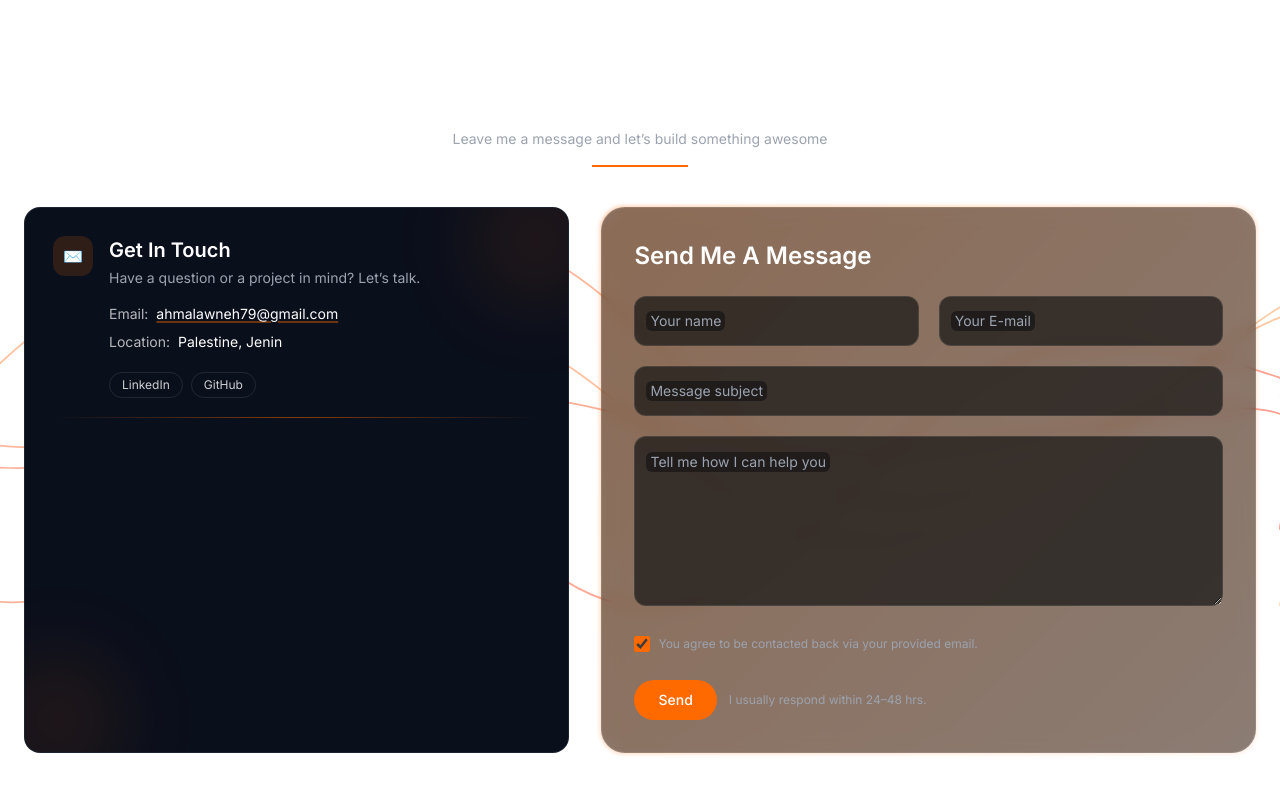
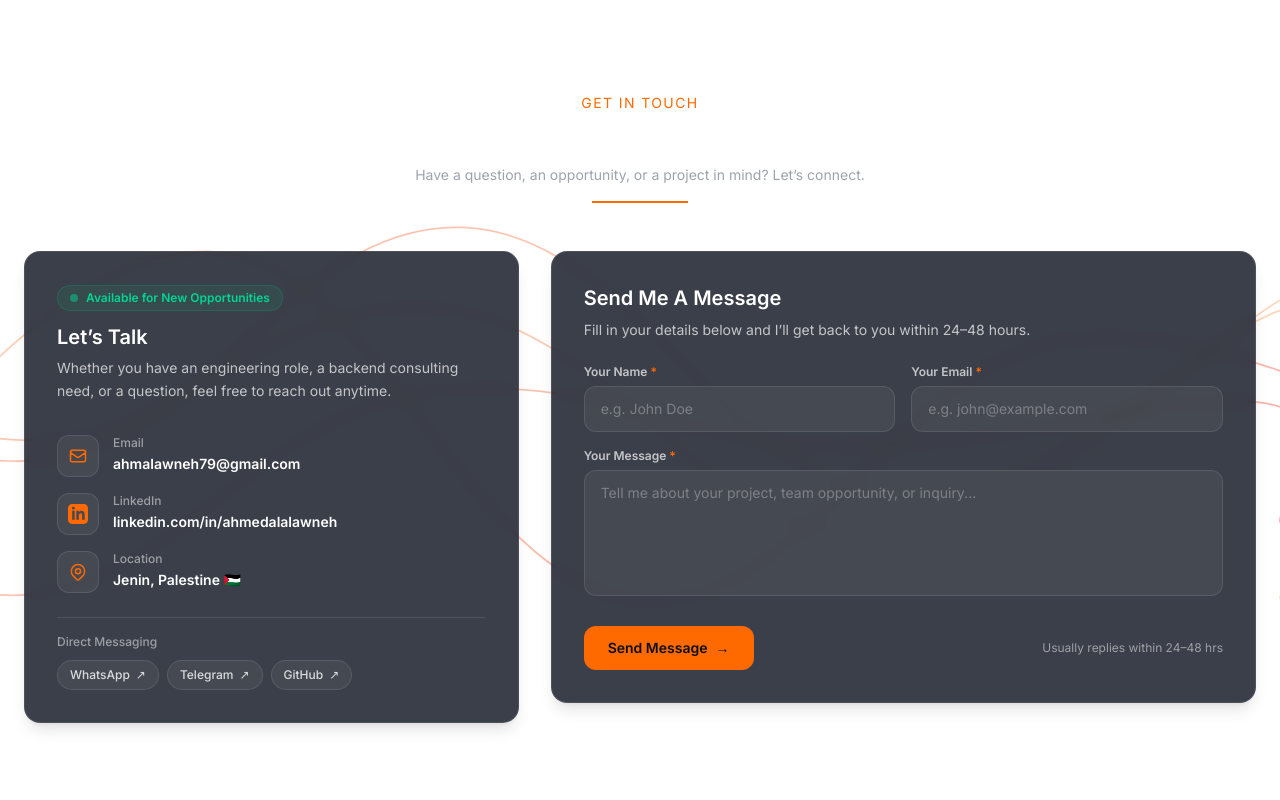
Before and after one commit to a7mad1112/personal-site, a React (Vite) app: page / in a window 1280 px wide. Shown: the part 9380-10180 px from the top of the page. Built offline with nearby package versions, Linux system fonts and the light colour scheme.

Commit message:
feat(contact): streamline 3-field form, modernize clean inputs, and refine contact layout

```diff
--- a/src/components/sections/Contact.jsx
+++ b/src/components/sections/Contact.jsx
@@ -2,9 +2,6 @@ import { useRef, useState } from "react";
 import emailjs from "@emailjs/browser";
 import Container from "../layout/Container.jsx";
 import SectionHeader from "../layout/SectionHeader.jsx";
-import Card from "../ui/Card.jsx";
-import Button from "../ui/Button.jsx";
-import GetInTouch from "./GetInTouch.jsx";
 import AnimatedSvgLines from "../ui/AnimatedSvgLines.jsx";
 
 const EMAILJS_SERVICE_ID = "service_pr9ll7d";
@@ -22,6 +19,7 @@ export default function Contact() {
     if (sending) return;
     setSending(true);
     setStatus(null);
+
     try {
       await emailjs.sendForm(
         EMAILJS_SERVICE_ID,
@@ -32,14 +30,14 @@ export default function Contact() {
 
       setStatus({
         type: "success",
-        msg: "Thanks! Your message has been sent.",
+        msg: "Thank you! Your message has been sent successfully. I'll get back to you shortly.",
       });
       formRef.current?.reset();
     } catch (err) {
       console.error(err);
       setStatus({
         type: "error",
-        msg: "Sorry, something went wrong. Please try again or email me directly.",
+        msg: "Sorry, something went wrong. Please try again or reach out directly via email.",
       });
     } finally {
       setSending(false);
@@ -50,69 +48,180 @@ export default function Contact() {
     <section
       id="contact"
       ref={sectionRef}
-      className="relative overflow-hidden py-20"
+      className="relative overflow-hidden py-24"
     >
-      <div
-        aria-hidden
-        className="pointer-events-none absolute inset-0 -z-10 opacity-40"
-      />
       <AnimatedSvgLines
         observeRef={sectionRef}
-        opacity={0.45}
+        opacity={0.35}
         duration={1500}
       />
 
       <Container>
         <SectionHeader
+          kicker="Get In Touch"
           title="Contact Me"
-          subtitle="Leave me a message and let’s build something awesome"
+          subtitle="Have a question, an opportunity, or a project in mind? Let’s connect."
         />
 
-        <div className="mt-10 grid gap-8 lg:grid-cols-[1fr_1.2fr]">
-          <Card className="relative overflow-hidden border border-[var(--border)] bg-[#0f0f0f]/80 p-6 lg:p-7 backdrop-blur">
-            <span className="pointer-events-none absolute -right-8 -top-8 h-32 w-32 rounded-full bg-[var(--accent)]/10 blur-2xl" />
-            <span className="pointer-events-none absolute -left-8 -bottom-8 h-32 w-32 rounded-full bg-[var(--accent)]/10 blur-2xl" />
-            <GetInTouch />
-          </Card>
+        <div className="mt-12 grid gap-8 lg:grid-cols-12 items-start">
+          {/* ── Left Column: Direct Contact Information ── */}
+          <div className="lg:col-span-5 rounded-2xl border border-white/10 bg-[var(--surface)]/80 backdrop-blur-sm p-6 sm:p-8 shadow-lg space-y-6">
+            <div>
+              <div className="inline-flex items-center gap-2 rounded-full bg-emerald-500/10 border border-emerald-500/20 px-3 py-1 text-xs font-semibold text-emerald-400 mb-3">
+                <span className="h-2 w-2 rounded-full bg-emerald-400 animate-pulse" />
+                Available for New Opportunities
+              </div>
+              <h3 className="text-xl font-bold text-white">Let’s Talk</h3>
+              <p className="mt-1.5 text-sm text-white/70 leading-relaxed">
+                Whether you have an engineering role, a backend consulting
+                need, or a question, feel free to reach out anytime.
+              </p>
+            </div>
 
-          <div className="relative">
-            <div className="pointer-events-none absolute -inset-[1px] rounded-3xl bg-[linear-gradient(135deg,rgba(255,106,0,.5),rgba(255,145,77,.25))] blur-[2px] opacity-70" />
-            <div className="relative rounded-3xl border border-white/10 bg-[#180c07]/50 p-6 backdrop-blur md:p-8">
-              <h3 className="mb-6 text-2xl font-semibold text-white">
+            {/* Direct Contact Links */}
+            <ul className="space-y-4 pt-2">
+              {/* Email */}
+              <li className="flex items-start gap-3.5">
+                <div className="shrink-0 p-2.5 rounded-xl bg-white/5 border border-white/10 text-[var(--accent)]">
+                  <svg
+                    className="w-5 h-5"
+                    fill="none"
+                    viewBox="0 0 24 24"
+                    stroke="currentColor"
+                  >
+                    <path
+                      strokeLinecap="round"
+                      strokeLinejoin="round"
+                      strokeWidth={1.8}
+                      d="M3 8l7.89 5.26a2 2 0 002.22 0L21 8M5 19h14a2 2 0 002-2V7a2 2 0 00-2-2H5a2 2 0 00-2 2v10a2 2 0 002 2z"
+                    />
+                  </svg>
+                </div>
+                <div className="min-w-0">
+                  <span className="block text-xs font-medium text-white/50">
+                    Email
+                  </span>
+                  <a
+                    href="mailto:ahmalawneh79@gmail.com"
+                    className="text-sm font-semibold text-white hover:text-[var(--accent)] transition-colors break-all"
+                  >
+                    ahmalawneh79@gmail.com
+                  </a>
+                </div>
+              </li>
+
+              {/* LinkedIn */}
+              <li className="flex items-start gap-3.5">
+                <div className="shrink-0 p-2.5 rounded-xl bg-white/5 border border-white/10 text-[var(--accent)]">
+                  <svg
+                    className="w-5 h-5"
+                    fill="currentColor"
+                    viewBox="0 0 24 24"
+                  >
+                    <path d="M19 0h-14c-2.761 0-5 2.239-5 5v14c0 2.761 2.239 5 5 5h14c2.762 0 5-2.239 5-5v-14c0-2.761-2.238-5-5-5zm-11 19h-3v-11h3v11zm-1.5-12.268c-.966 0-1.75-.79-1.75-1.764s.784-1.764 1.75-1.764 1.75.79 1.75 1.764-.783 1.764-1.75 1.764zm13.5 12.268h-3v-5.604c0-3.368-4-3.113-4 0v5.604h-3v-11h3v1.765c1.396-2.586 7-2.777 7 2.476v6.759z" />
+                  </svg>
+                </div>
+                <div className="min-w-0">
+                  <span className="block text-xs font-medium text-white/50">
+                    LinkedIn
+                  </span>
+                  <a
+                    href="https://www.linkedin.com/in/ahmedalalawneh/"
+                    target="_blank"
+                    rel="noopener noreferrer"
+                    className="text-sm font-semibold text-white hover:text-[var(--accent)] transition-colors"
+                  >
+                    linkedin.com/in/ahmedalalawneh
+                  </a>
+                </div>
+              </li>
+
+              {/* Location */}
+              <li className="flex items-start gap-3.5">
+                <div className="shrink-0 p-2.5 rounded-xl bg-white/5 border border-white/10 text-[var(--accent)]">
+                  <svg
+                    className="w-5 h-5"
+                    fill="none"
+                    viewBox="0 0 24 24"
+                    stroke="currentColor"
+                  >
+                    <path
+                      strokeLinecap="round"
+                      strokeLinejoin="round"
+                      strokeWidth={1.8}
+                      d="M17.657 16.657L13.414 20.9a1.998 1.998 0 01-2.827 0l-4.244-4.243a8 8 0 1111.314 0z"
+                    />
+                    <path
+                      strokeLinecap="round"
+                      strokeLinejoin="round"
+                      strokeWidth={1.8}
+                      d="M15 11a3 3 0 11-6 0 3 3 0 016 0z"
+                    />
+                  </svg>
+                </div>
+                <div className="min-w-0">
+                  <span className="block text-xs font-medium text-white/50">
+                    Location
+                  </span>
+                  <span className="text-sm font-semibold text-white">
+                    Jenin, Palestine 🇵🇸
+                  </span>
+                </div>
+              </li>
+            </ul>
+
+            {/* Quick Chat Chips */}
+            <div className="pt-4 border-t border-white/10">
+              <span className="block text-xs font-medium text-white/50 mb-2.5">
+                Direct Messaging
+              </span>
+              <div className="flex flex-wrap gap-2">
+                <a
+                  href="https://wa.me/970595809023"
+                  target="_blank"
+                  rel="noopener noreferrer"
+                  className="inline-flex items-center gap-1.5 rounded-full border border-white/10 bg-white/5 px-3 py-1.5 text-xs font-medium text-white/80 hover:border-emerald-500/50 hover:text-emerald-400 transition-colors"
+                >
+                  <span>WhatsApp</span>
+                  <span>↗</span>
+                </a>
+                <a
+                  href="https://t.me/ProgrammerLevi"
+                  target="_blank"
+                  rel="noopener noreferrer"
+                  className="inline-flex items-center gap-1.5 rounded-full border border-white/10 bg-white/5 px-3 py-1.5 text-xs font-medium text-white/80 hover:border-sky-500/50 hover:text-sky-400 transition-colors"
+                >
+                  <span>Telegram</span>
+                  <span>↗</span>
+                </a>
+                <a
+                  href="https://github.com/a7mad1112"
+                  target="_blank"
+                  rel="noopener noreferrer"
+                  className="inline-flex items-center gap-1.5 rounded-full border border-white/10 bg-white/5 px-3 py-1.5 text-xs font-medium text-white/80 hover:border-[var(--accent)]/50 hover:text-[var(--accent)] transition-colors"
+                >
+                  <span>GitHub</span>
+                  <span>↗</span>
+                </a>
+              </div>
+            </div>
+          </div>
+
+          {/* ── Right Column: Streamlined 3-Field Contact Form ── */}
+          <div className="lg:col-span-7 rounded-2xl border border-white/10 bg-[var(--surface)]/80 backdrop-blur-sm p-6 sm:p-8 shadow-lg">
+            <h3 className="text-xl font-bold text-white mb-2">
               Send Me A Message
             </h3>
+            <p className="text-sm text-white/70 mb-6">
+              Fill in your details below and I’ll get back to you within 24–48
+              hours.
+            </p>
 
-              <form ref={formRef} onSubmit={onSubmit} className="grid gap-5">
-                <div className="grid gap-5 md:grid-cols-2">
-                  <InputFL
-                    id="name"
-                    name="from_name"
-                    label="Your name"
-                    autoComplete="name"
-                    required
-                  />
-                  <InputFL
-                    id="email"
-                    name="reply_to"
-                    type="email"
-                    label="Your E-mail"
-                    autoComplete="email"
-                    required
-                  />
-                </div>
-
-                <InputFL
-                  id="subject"
+            <form ref={formRef} onSubmit={onSubmit} className="space-y-4">
+              <input
+                type="hidden"
                 name="subject"
-                  label="Message subject"
-                  required
-                />
-                <TextareaFL
-                  id="message"
-                  name="message"
-                  label="Tell me how I can help you"
-                  rows={6}
-                  required
+                value="New message from portfolio contact form"
               />
               <input
                 type="hidden"
@@ -120,108 +229,124 @@ export default function Contact() {
                 value={new Date().toLocaleString()}
               />
 
-                <label className="mt-1 flex items-center gap-2 text-xs text-[var(--muted)]">
+              <div className="grid sm:grid-cols-2 gap-4">
+                {/* 1. Name */}
+                <div>
+                  <label
+                    htmlFor="contact-name"
+                    className="block text-xs font-semibold text-white/70 mb-1.5"
+                  >
+                    Your Name <span className="text-[var(--accent)]">*</span>
+                  </label>
                   <input
-                    type="checkbox"
-                    className="h-4 w-4 rounded border-white/20 bg-transparent accent-[var(--accent)]"
-                    defaultChecked
+                    id="contact-name"
+                    name="from_name"
+                    type="text"
+                    required
+                    autoComplete="name"
+                    placeholder="e.g. John Doe"
+                    className="w-full rounded-xl border border-white/10 bg-white/5 px-4 py-3 text-sm text-white placeholder:text-white/30 focus:border-[var(--accent)] focus:outline-none focus:ring-1 focus:ring-[var(--accent)] transition-colors"
                   />
-                  You agree to be contacted back via your provided email.
+                </div>
+
+                {/* 2. Email */}
+                <div>
+                  <label
+                    htmlFor="contact-email"
+                    className="block text-xs font-semibold text-white/70 mb-1.5"
+                  >
+                    Your Email <span className="text-[var(--accent)]">*</span>
                   </label>
+                  <input
+                    id="contact-email"
+                    name="reply_to"
+                    type="email"
+                    required
+                    autoComplete="email"
+                    placeholder="e.g. john@example.com"
+                    className="w-full rounded-xl border border-white/10 bg-white/5 px-4 py-3 text-sm text-white placeholder:text-white/30 focus:border-[var(--accent)] focus:outline-none focus:ring-1 focus:ring-[var(--accent)] transition-colors"
+                  />
+                </div>
+              </div>
 
-                <div className="flex items-center gap-3 pt-2">
-                  <Button
-                    as="button"
+              {/* 3. Message */}
+              <div>
+                <label
+                  htmlFor="contact-message"
+                  className="block text-xs font-semibold text-white/70 mb-1.5"
+                >
+                  Your Message <span className="text-[var(--accent)]">*</span>
+                </label>
+                <textarea
+                  id="contact-message"
+                  name="message"
+                  required
+                  rows={5}
+                  placeholder="Tell me about your project, team opportunity, or inquiry..."
+                  className="w-full rounded-xl border border-white/10 bg-white/5 px-4 py-3 text-sm text-white placeholder:text-white/30 focus:border-[var(--accent)] focus:outline-none focus:ring-1 focus:ring-[var(--accent)] transition-colors resize-none"
+                />
+              </div>
+
+              {/* Submit Button & Response Time */}
+              <div className="pt-2 flex flex-wrap items-center justify-between gap-4">
+                <button
                   type="submit"
-                    className="px-6"
                   disabled={sending}
+                  className="inline-flex items-center justify-center gap-2 rounded-xl bg-[var(--accent)] px-6 py-3 text-sm font-bold text-[#0b0f19] hover:opacity-95 hover:shadow-lg hover:shadow-[var(--accent)]/20 transition-all cursor-pointer disabled:opacity-50"
                 >
-                    {sending ? "Sending..." : "Send"}
-                  </Button>
-                  <span className="text-xs text-[var(--muted)]">
-                    I usually respond within 24–48 hrs.
+                  {sending ? (
+                    <>
+                      <svg
+                        className="animate-spin h-4 w-4 text-[#0b0f19]"
+                        xmlns="http://www.w3.org/2000/svg"
+                        fill="none"
+                        viewBox="0 0 24 24"
+                      >
+                        <circle
+                          className="opacity-25"
+                          cx="12"
+                          cy="12"
+                          r="10"
+                          stroke="currentColor"
+                          strokeWidth="4"
+                        />
+                        <path
+                          className="opacity-75"
+                          fill="currentColor"
+                          d="M4 12a8 8 0 018-8V0C5.373 0 0 5.373 0 12h4zm2 5.291A7.962 7.962 0 014 12H0c0 3.042 1.135 5.824 3 7.938l3-2.647z"
+                        />
+                      </svg>
+                      <span>Sending...</span>
+                    </>
+                  ) : (
+                    <>
+                      <span>Send Message</span>
+                      <span>→</span>
+                    </>
+                  )}
+                </button>
+
+                <span className="text-xs text-white/50">
+                  Usually replies within 24–48 hrs
                 </span>
               </div>
 
+              {/* Status Alert */}
               {status && (
-                  <p
-                    className={[
-                      "text-sm",
+                <div
+                  className={`mt-4 rounded-xl p-4 text-xs sm:text-sm font-medium border ${
                     status.type === "success"
-                        ? "text-emerald-400"
-                        : "text-rose-400",
-                    ].join(" ")}
+                      ? "bg-emerald-500/10 border-emerald-500/30 text-emerald-400"
+                      : "bg-rose-500/10 border-rose-500/30 text-rose-400"
+                  }`}
                 >
                   {status.msg}
-                  </p>
+                </div>
               )}
             </form>
-            </div>
           </div>
         </div>
       </Container>
     </section>
   );
 }
-
-/* ----------------------- Floating Label Inputs ----------------------- */
-
-function InputFL({ id, label, className = "", ...props }) {
-  return (
-    <div className="group relative">
-      <input
-        id={id}
-        {...props}
-        placeholder=" "
-        className={[
-          "peer w-full rounded-xl border border-white/10 bg-[#151515]/70 px-4 py-3 text-white",
-          "focus:outline-none focus:ring-2 focus:ring-[var(--accent)]/60 focus:border-[var(--accent)]/60",
-          "transition placeholder:opacity-0",
-          className,
-        ].join(" ")}
-      />
-      <label
-        htmlFor={id}
-        className={[
-          "pointer-events-none absolute left-3 top-1/2 -translate-y-1/2 px-1 text-sm text-[var(--muted)]",
-          "bg-[#151515]/70 peer-placeholder-shown:top-1/2 peer-placeholder-shown:text-sm",
-          "peer-focus:-top-2 peer-focus:text-xs peer-focus:text-[var(--accent)]",
-          "peer-not-placeholder-shown:-top-2 peer-not-placeholder-shown:text-xs",
-          "rounded-md",
-        ].join(" ")}
-      >
-        {label}
-      </label>
-    </div>
-  );
-}
-
-function TextareaFL({ id, label, className = "", ...props }) {
-  return (
-    <div className="group relative">
-      <textarea
-        id={id}
-        placeholder=" "
-        {...props}
-        className={[
-          "peer w-full rounded-xl border border-white/10 bg-[#151515]/70 px-4 py-3 text-white",
-          "focus:outline-none focus:ring-2 focus:ring-[var(--accent)]/60 focus:border-[var(--accent)]/60",
-          "transition placeholder:opacity-0",
-          className,
-        ].join(" ")}
-      />
-      <label
-        htmlFor={id}
-        className={[
-          "pointer-events-none absolute left-3 top-4 px-1 text-sm text-[var(--muted)]",
-          "bg-[#151515]/70 peer-focus:-top-2 peer-focus:text-xs peer-focus:text-[var(--accent)]",
-          "peer-placeholder-shown:top-4 peer-placeholder-shown:text-sm",
-          "peer-not-placeholder-shown:-top-2 peer-not-placeholder-shown:text-xs",
-          "rounded-md",
-        ].join(" ")}
-      >
-        {label}
-      </label>
-    </div>
-  );
-}
```
Lines whose indentation alone changed are shown as unchanged.
